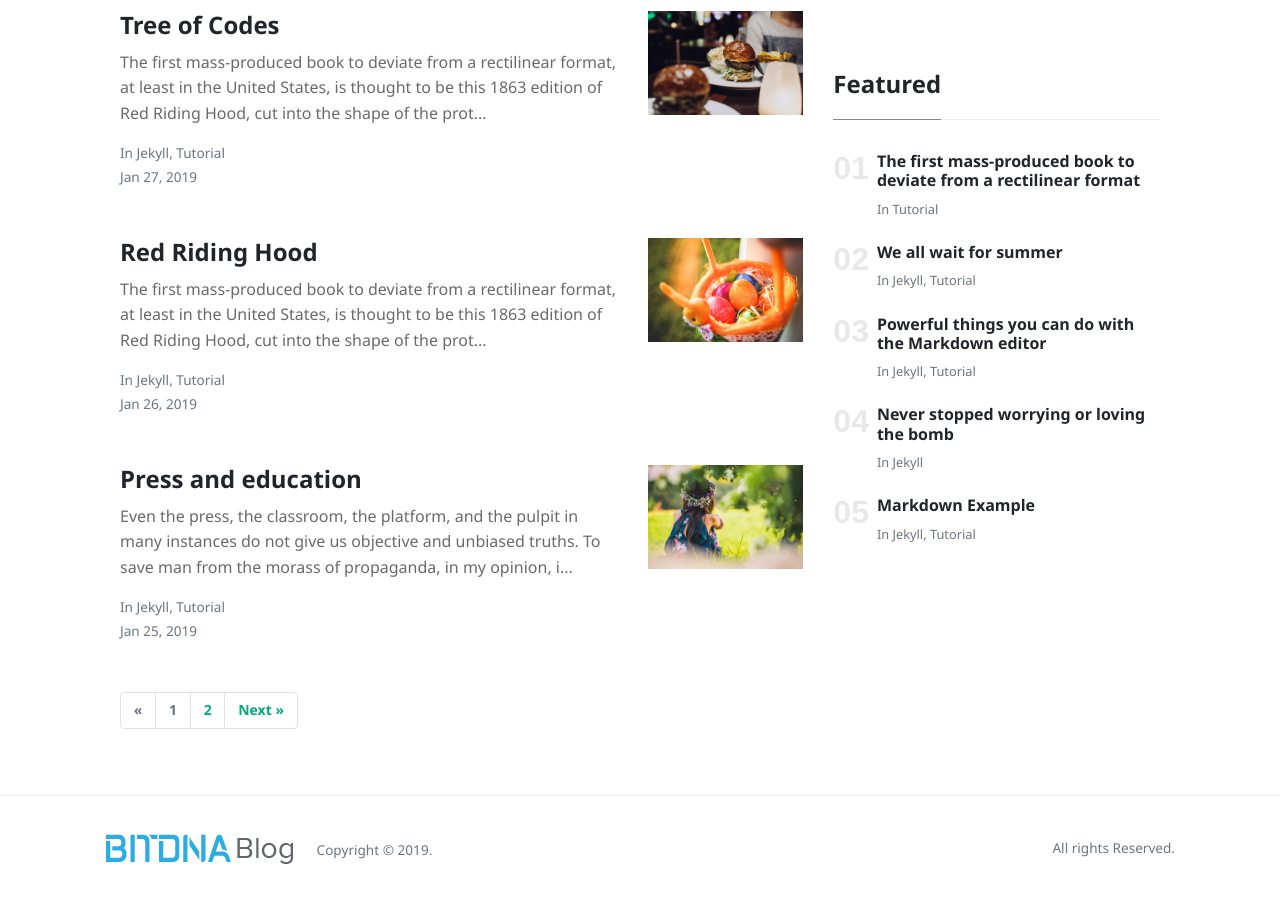
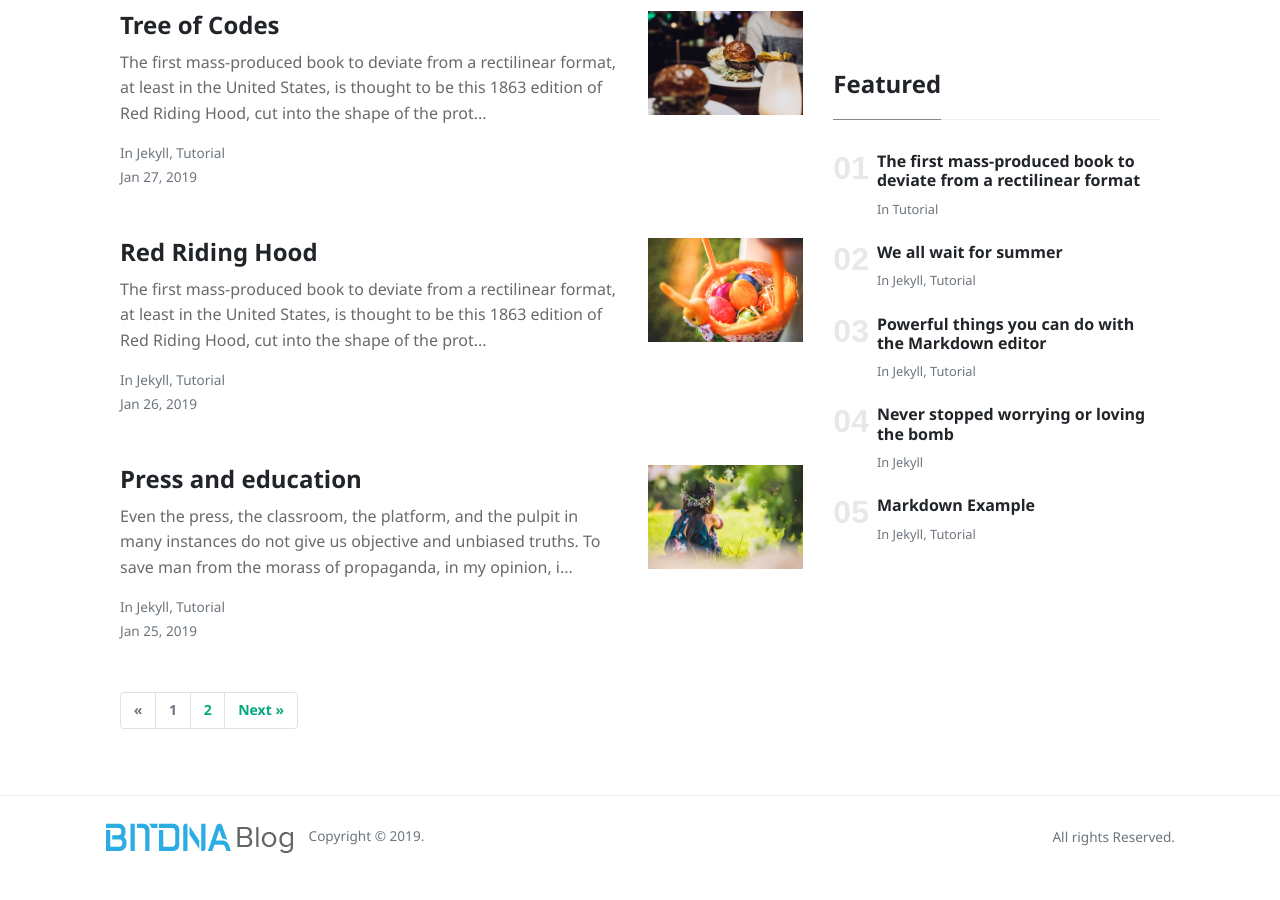
Before and after one commit to bit-dna/bitdnablog, a Jekyll site: the page built from index.html, in a window 1280 px wide and 900 px high, scrolled down 1718 px. Built offline with Jekyll 4.4.1, drawn with Linux system fonts in a browser that asks for light colours; nearby versions of some CDN libraries; the list of posts is cut into pages by our own code; after the commit the page ends 2596 px from its top, so only the background shows below that.

Commit message:
RETRY 1 put the logo in the footer

```diff
--- a/_layouts/default.html
+++ b/_layouts/default.html
@@ -79,7 +79,7 @@
         <div class="row align-items-center justify-content-between">
             <div>
               <!--  <span class="navbar-brand mr-2 mb-0"><strong>BITDNA</strong></span> -->
-              <span class="navbar-brand mr-2 mb-0"><img src="{{site.baseurl}}/{{site.logo}}"/></span>
+              <img src="{{site.baseurl}}/{{site.logo}}"/>
                 <span>Copyright © <script>document.write(new Date().getFullYear())</script>.</span>
 
             </div>
```
